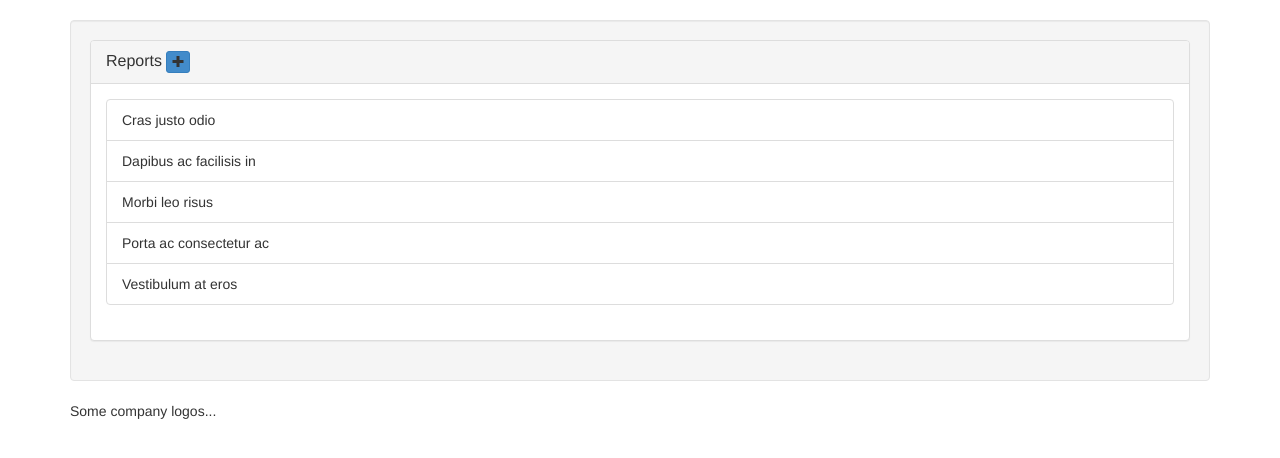
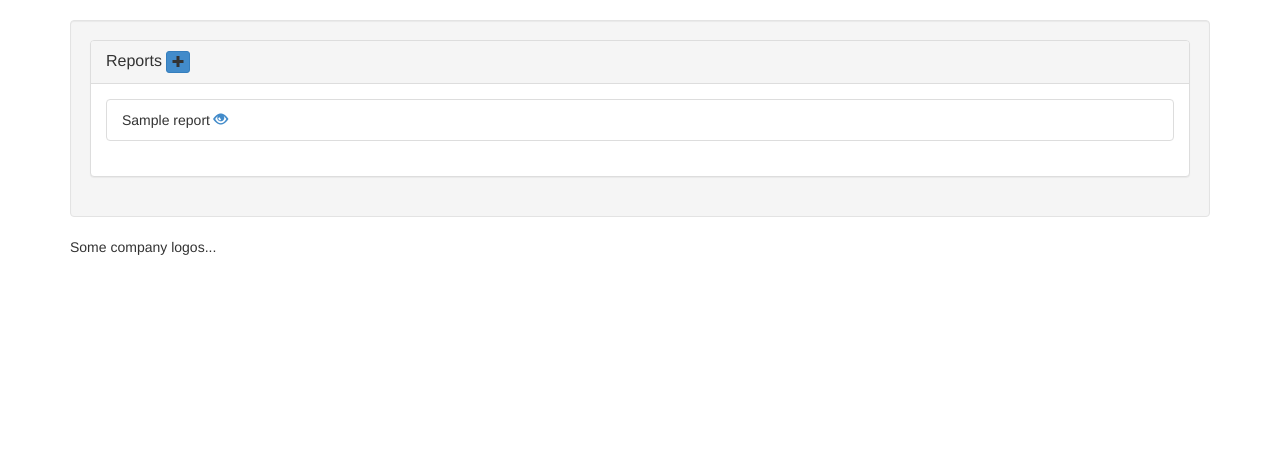
Before and after one commit to unaguil/opendash, a Flask app: page /user/profile in a window 1280 px wide. Shown: the part 54-512 px from the top of the page. Run offline with Flask 2, Linux system fonts and the light colour scheme; a user stored in the database is signed in; tables that the repository leaves empty hold one stand-in row (values such as "Sample post"); some libraries are stand-ins or nearby versions.

Commit message:
Report visibility changed

```diff
--- a/opendash/__init__.py
+++ b/opendash/__init__.py
@@ -8,7 +8,7 @@ from flask.ext.login import LoginManager, current_user
 from sqlalchemy.orm import sessionmaker
 from sqlalchemy import create_engine
 
-from admin.model_view import UserView, EndpointView, LogoutView
+from admin.model_view import UserView, EndpointView, LogoutView, ReportView
 from form.login import LoginForm
 
 from opendash.model.opendash_model import User
@@ -27,6 +27,7 @@ login_manager.setup_app(app)
 admin = Admin(app, name='OpenDASH')
 admin.add_view(UserView(session))
 admin.add_view(EndpointView(session))
+admin.add_view(ReportView(session))
 admin.add_view(LogoutView(name='Log out'))
 
 # Create user loader function
--- a/opendash/model/opendash_model.py
+++ b/opendash/model/opendash_model.py
@@ -1,10 +1,10 @@
 # -*- coding: utf-8 -*-
 
 from sqlalchemy.ext.declarative import declarative_base
-from sqlalchemy import create_engine, Column
-from sqlalchemy import Integer, String, Unicode, UnicodeText
+from sqlalchemy import create_engine, Column, ForeignKey
+from sqlalchemy import Integer, String, Unicode, UnicodeText, Boolean
 
-from sqlalchemy.orm import sessionmaker
+from sqlalchemy.orm import sessionmaker, relationship
 
 import uuid
 
@@ -16,6 +16,8 @@ class User(Base):
 	id = Column(Integer, primary_key=True)
 	user = Column(String, nullable=False)
 	password = Column(String, nullable=False)
+
+	reports = relationship('Report')
 
 	def __init__(self, user=None, password=None):
 		self.user = user
@@ -54,10 +56,14 @@ class Report(Base):
 
 	id = Column(String, primary_key=True)
 	name = Column(Unicode, nullable=False)
+	public = Column(Boolean, nullable=False)
 
-	def __init__(self, name=None):
-		self.id = uuid.uuid1()
+	user = Column(Integer, ForeignKey('user.id'))
+
+	def __init__(self, name=None, public=False):
+		self.id = str(uuid.uuid1())
 		self.name = name
+		self.public = public
 
 if __name__ == '__main__':
 	engine = create_engine('sqlite:///opendash.db')
@@ -69,7 +75,12 @@ if __name__ == '__main__':
 	session = Session()
 
 	session.add(User(user='admin', password='admin'))
-	session.add(User(user='test', password='test'))
+
+	user = User(user='test', password='test')
+	user.reports.append(Report('report1', False))
+	user.reports.append(Report('report2', True))
+
+	session.add(user)
 
 	session.add(Endpoint('http://helheim.deusto.es/sparql'))
 	session.add(Endpoint('http://localhost:3030/ds/query'))
--- a/opendash/templates/header.html
+++ b/opendash/templates/header.html
@@ -8,7 +8,7 @@
 		<form class="navbar-form navbar-right" role="form" action="{{ url_for('logout') }}" method="post">
 			{{ form.csrf_token }}
 			<div class="form-group">
-				<a href="/user/{{ user.user }}" style="color:gray; margin-right: 4px; font-size:150%">{{ user.user }}</a>
+				<a href="/user/profile" style="color:gray; margin-right: 4px; font-size:150%">{{ user.user }}</a>
 			</div>
 			<button type="submit" class="btn btn-primary">Sign out</button></h3>
   		</form>
--- a/opendash/templates/profile.html
+++ b/opendash/templates/profile.html
@@ -23,11 +23,15 @@
 				</div>
 				<div class="panel-body">
 					<ul class="list-group">
-						<li class="list-group-item">Cras justo odio</li>
-						<li class="list-group-item">Dapibus ac facilisis in</li>
-						<li class="list-group-item">Morbi leo risus</li>
-						<li class="list-group-item">Porta ac consectetur ac</li>
-						<li class="list-group-item">Vestibulum at eros</li>
+						{% for r in reports %}
+						<li class="list-group-item">{{ r.name }}
+							{% if r.public %}
+							<a href="/report/{{r.id}}/make_private"><span class="glyphicon glyphicon-eye-open"></span></a>
+							{% else %}
+							<a href="/report/{{r.id}}/make_public"><span class="glyphicon glyphicon-eye-close"></span></a>
+							{% endif %}
+						</li>
+						{% endfor %}
 					</ul>
 				</div>
 			</div>
--- a/opendash/views/profile.py
+++ b/opendash/views/profile.py
@@ -1,13 +1,36 @@
 # -*- coding: utf-8 -*-
 
-from flask import render_template, request
+from flask import render_template, request, redirect, url_for
 from flask.ext.login import login_required, current_user
 
 from opendash import app, session
 from opendash.form.login import LoginForm
 
-@app.route("/user/<userid>")
+from opendash.model.opendash_model import Report
+
+@app.route("/user/profile")
 @login_required
-def profile(userid):
+def profile():
 	form = LoginForm(session)
-	return render_template("profile.html", form=form, user=current_user)
+
+	return render_template("profile.html", form=form, user=current_user, reports=current_user.reports)
+
+@app.route("/report/<report_id>/make_public")
+@login_required
+def make_public(report_id):
+	report = session.query(Report).filter_by(id=report_id, user=current_user.id).first()
+
+	if report is not None:
+		report.public = True
+
+	return redirect(url_for("profile"))
+
+@app.route("/report/<report_id>/make_private")
+@login_required
+def make_private(report_id):
+	report = session.query(Report).filter_by(id=report_id, user=current_user.id).first()
+
+	if report is not None:
+		report.public = False
+
+	return redirect(url_for("profile"))
```
Also changed, not shown: opendash/admin/model_view.py (+9 -1 lines).
